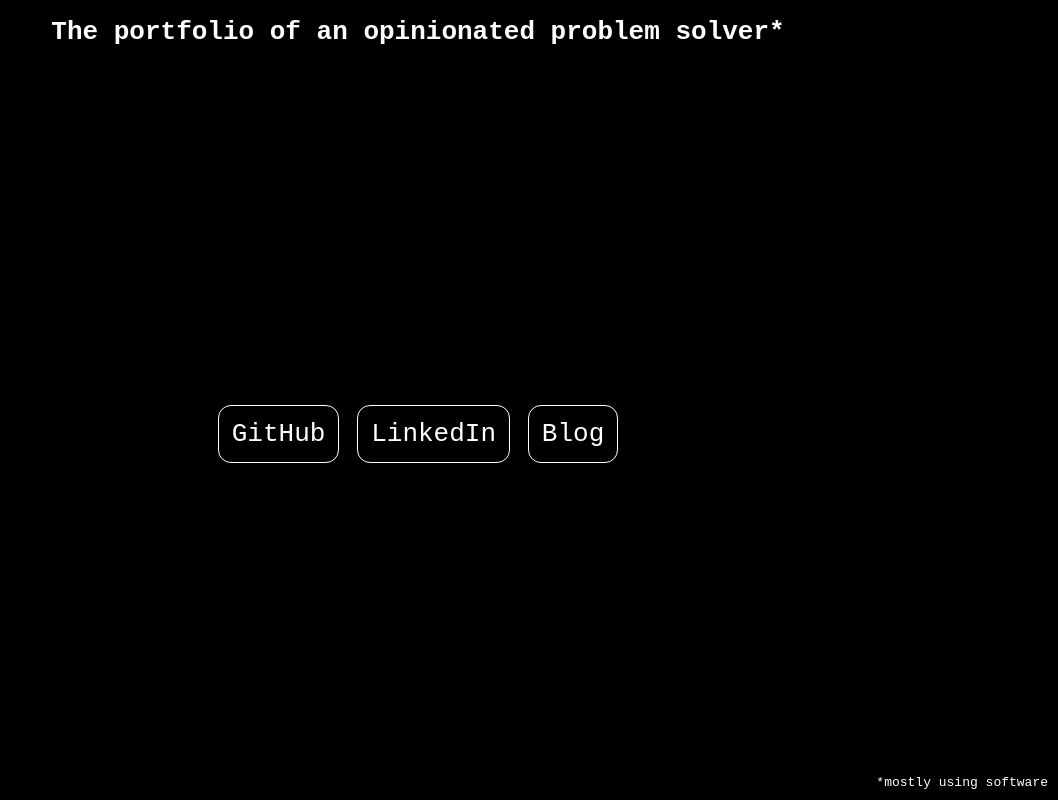
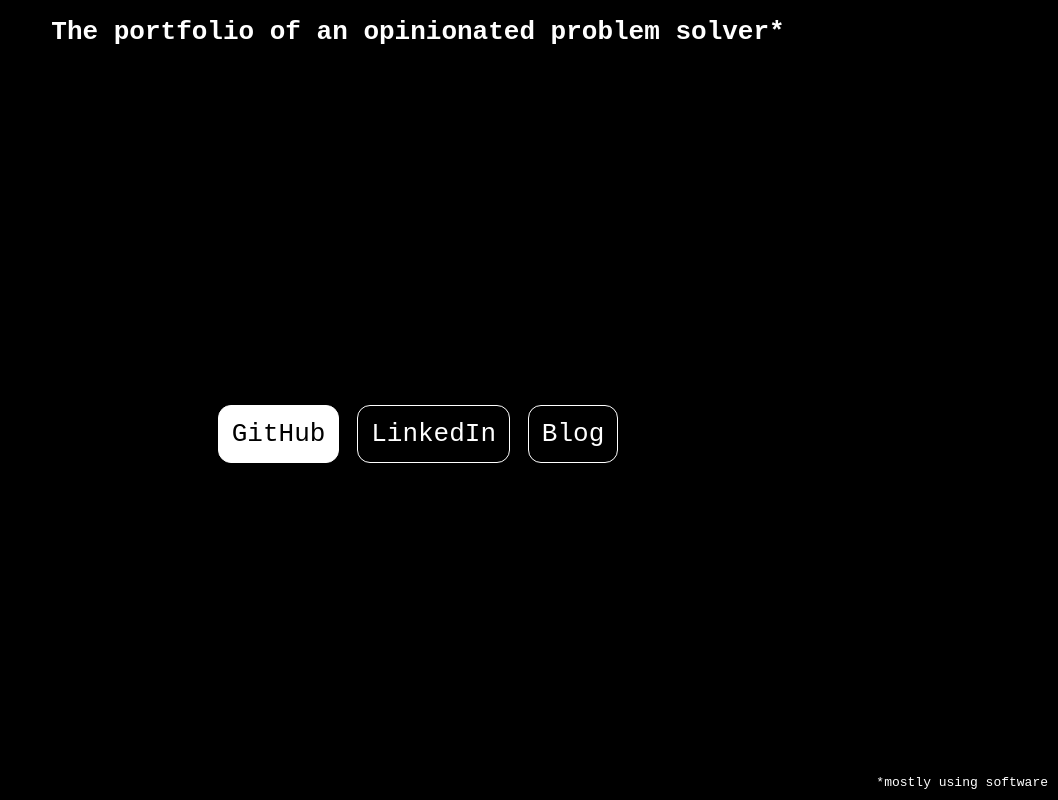
Before and after one commit to HughPowell/frontpage, a plain HTML site: page index.html in a window 1280 px wide. In both pictures the pointer is over the link "GitHub". Shown: the whole page, without its empty margins (222-1280 px from the left). Drawn offline with Linux system fonts and the light colour scheme.

Commit message:
Highlight the links on hover

```diff
--- a/style.css
+++ b/style.css
@@ -28,6 +28,11 @@ a {
 	display: inline-block;
 }
 
+a:hover {
+	background-color: white;
+	color: black;
+}
+
 footer {
 	position: absolute;
 	right: 0px;
```
